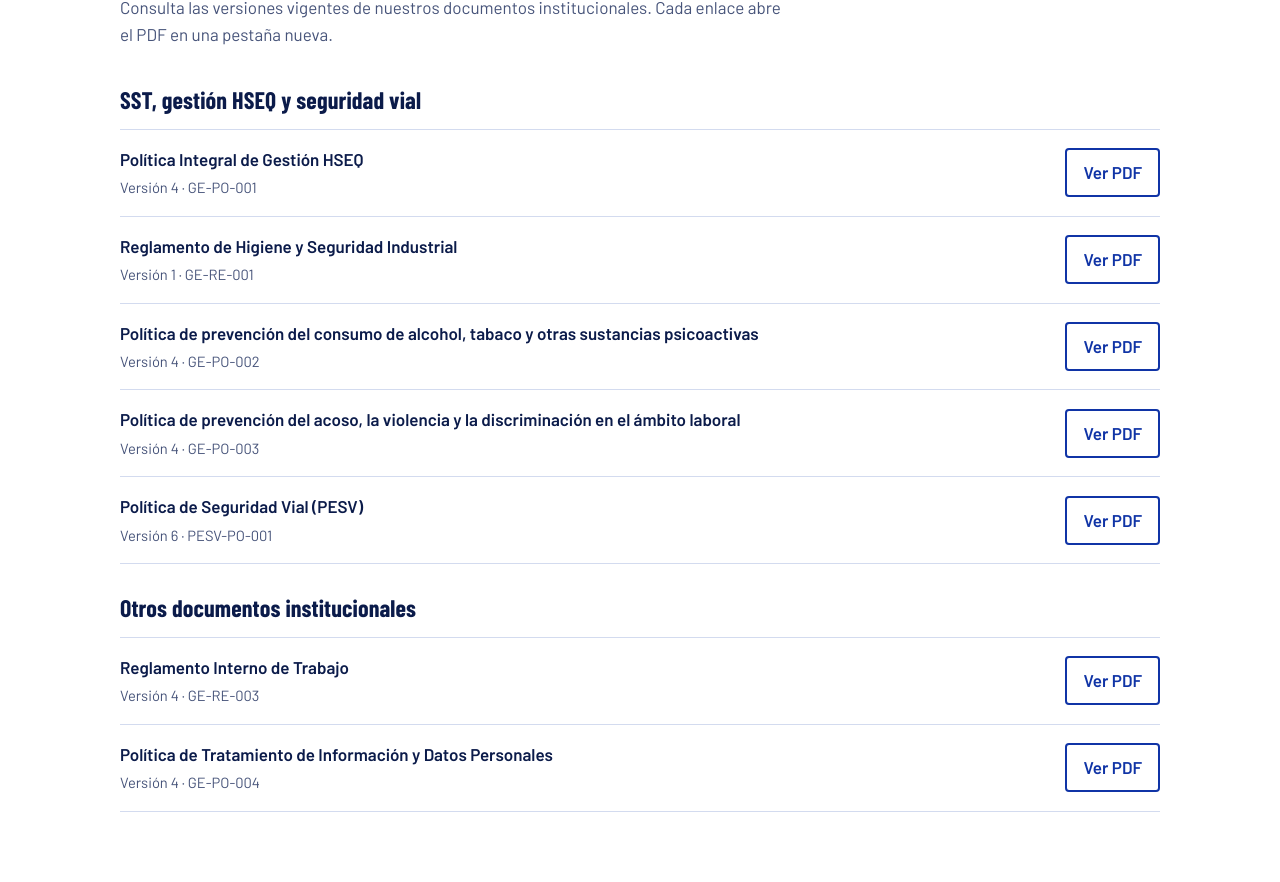
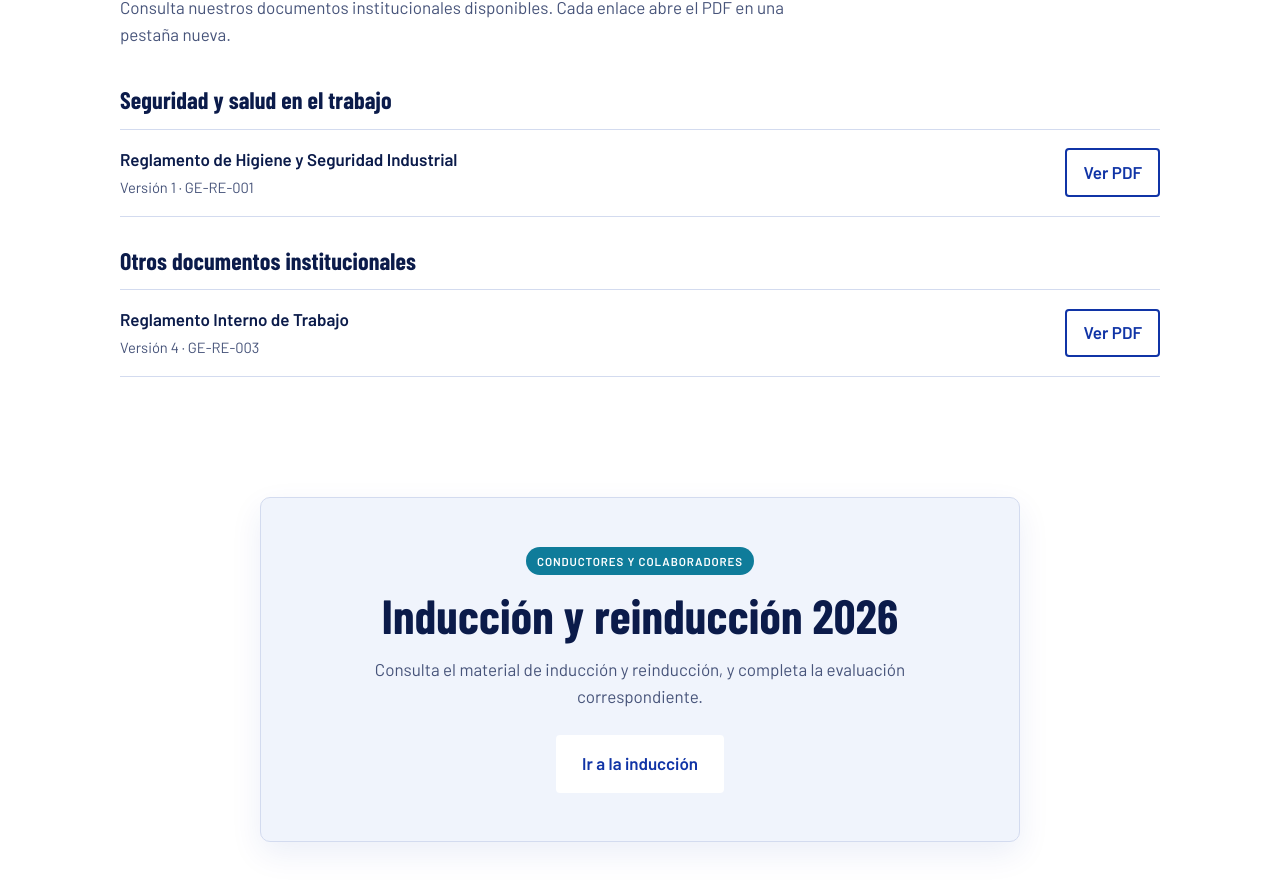
Before and after one commit to auxhse/LorEnvios, a plain HTML site: page sst.html in a window 1280 px wide. Shown: the part 398-1280 px from the top of the page. Drawn offline with nearby package versions, Linux system fonts and the light colour scheme; a web font is replaced by a local one.

Commit message:
Remove policy links from SST page
Temporarily remove policy documents and keep regulations plus induction access.

```diff
--- a/sst.html
+++ b/sst.html
@@ -52,23 +52,18 @@ footer .nit{flex-basis:100%;text-align:center}
 <section class="sst-documents">
   <div class="wrap">
     <div class="head">
-      <h2>Documentos y políticas de la empresa</h2>
-      <p>Consulta las versiones vigentes de nuestros documentos institucionales. Cada enlace abre el PDF en una pestaña nueva.</p>
+      <h2>Documentos institucionales</h2>
+      <p>Consulta nuestros documentos institucionales disponibles. Cada enlace abre el PDF en una pestaña nueva.</p>
     </div>
 
-    <h3 class="document-group-title">SST, gestión HSEQ y seguridad vial</h3>
+    <h3 class="document-group-title">Seguridad y salud en el trabajo</h3>
     <ul class="document-list">
-      <li><div><strong>Política Integral de Gestión HSEQ</strong><span>Versión 4 · GE-PO-001</span></div><a class="btn document-btn" href="ge-po-001-politica-integral-gestion-hseq-v4.pdf" target="_blank" rel="noopener">Ver PDF</a></li>
       <li><div><strong>Reglamento de Higiene y Seguridad Industrial</strong><span>Versión 1 · GE-RE-001</span></div><a class="btn document-btn" href="ge-re-001-reglamento-higiene-seguridad-industrial-v1.pdf" target="_blank" rel="noopener">Ver PDF</a></li>
-      <li><div><strong>Política de prevención del consumo de alcohol, tabaco y otras sustancias psicoactivas</strong><span>Versión 4 · GE-PO-002</span></div><a class="btn document-btn" href="ge-po-002-politica-prevencion-consumo-sustancias-v4.pdf" target="_blank" rel="noopener">Ver PDF</a></li>
-      <li><div><strong>Política de prevención del acoso, la violencia y la discriminación en el ámbito laboral</strong><span>Versión 4 · GE-PO-003</span></div><a class="btn document-btn" href="ge-po-003-politica-prevencion-acoso-violencia-discriminacion-v4.pdf" target="_blank" rel="noopener">Ver PDF</a></li>
-      <li><div><strong>Política de Seguridad Vial (PESV)</strong><span>Versión 6 · PESV-PO-001</span></div><a class="btn document-btn" href="pesv-po-001-politica-seguridad-vial-v6.pdf" target="_blank" rel="noopener">Ver PDF</a></li>
     </ul>
 
     <h3 class="document-group-title">Otros documentos institucionales</h3>
     <ul class="document-list">
       <li><div><strong>Reglamento Interno de Trabajo</strong><span>Versión 4 · GE-RE-003</span></div><a class="btn document-btn" href="ge-re-003-reglamento-interno-trabajo-v4.pdf" target="_blank" rel="noopener">Ver PDF</a></li>
-      <li><div><strong>Política de Tratamiento de Información y Datos Personales</strong><span>Versión 4 · GE-PO-004</span></div><a class="btn document-btn" href="ge-po-004-politica-tratamiento-datos-personales-v4.pdf" target="_blank" rel="noopener">Ver PDF</a></li>
     </ul>
 
   </div>
```
